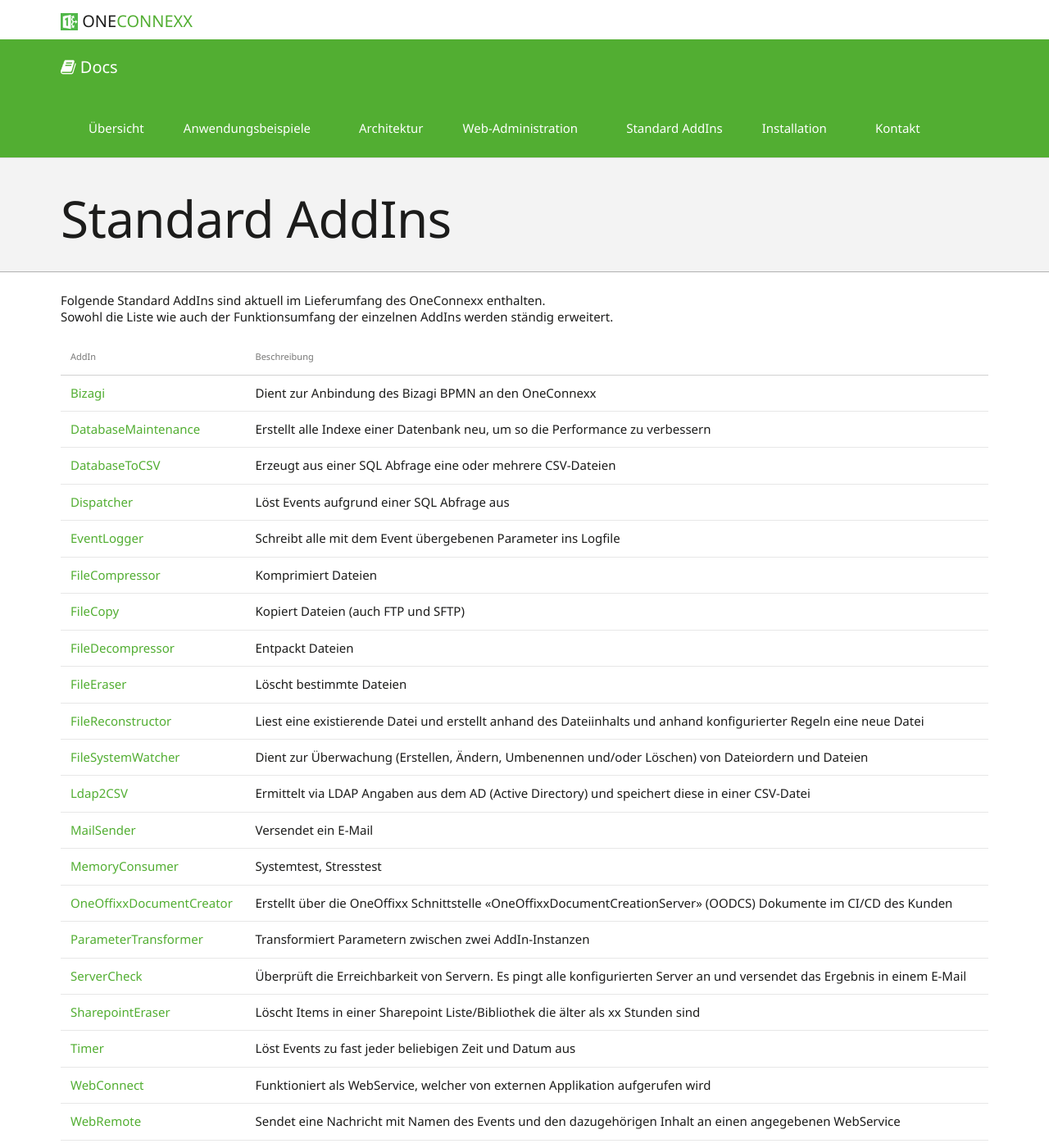
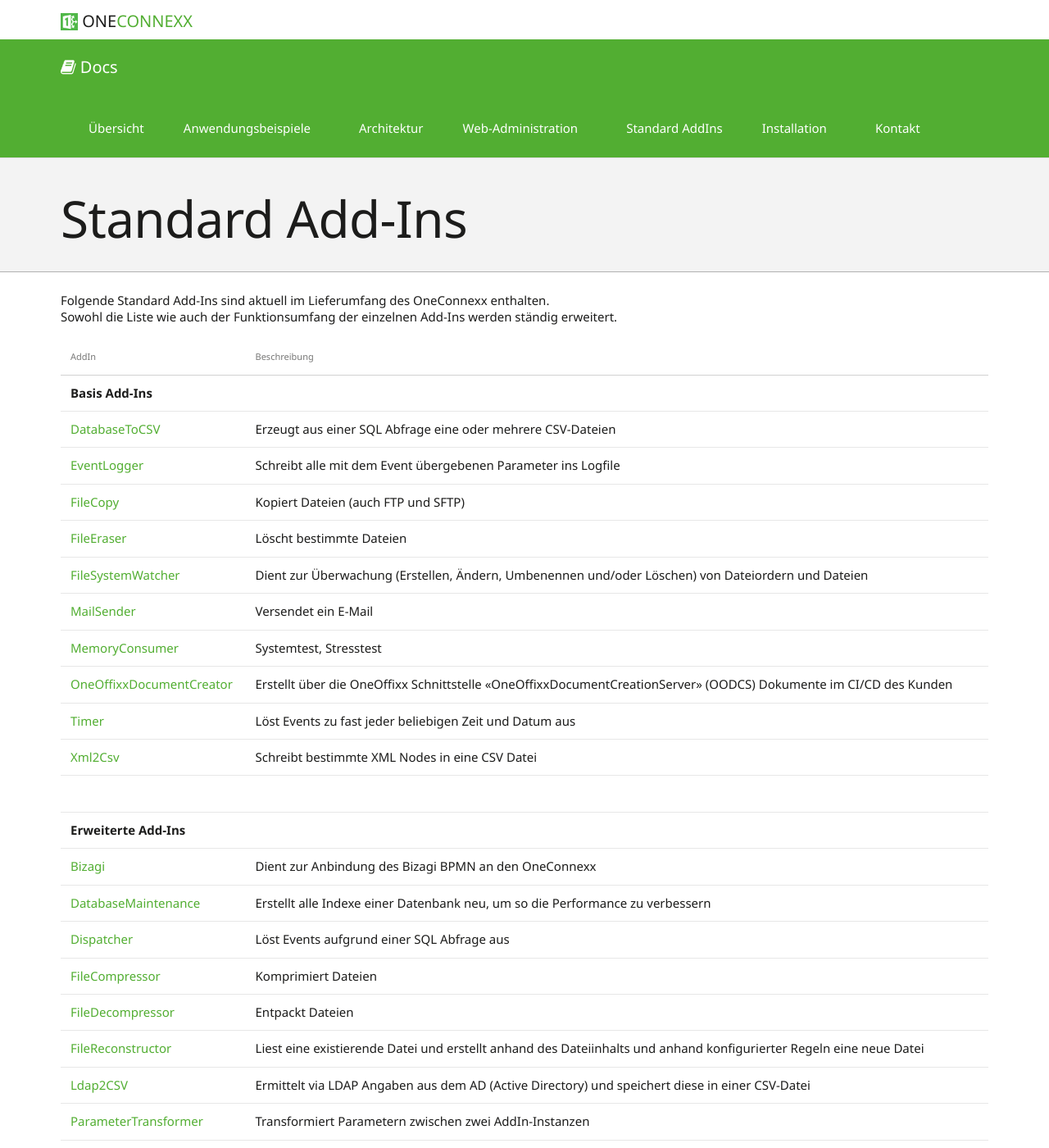
Before and after one commit to primesoft-group/oneconnexx-docs, a Jekyll site: the page built from _pages/addins/de/standardaddins.md, in a window 1280 px wide and 1400 px high. Shown: the whole window at 82% size. Built offline with Jekyll 4.4.1, drawn with Linux system fonts in a browser that asks for light colours; nearby versions of some CDN libraries; some web fonts are replaced; some of the changed text lies outside the part shown.

Commit message:
Update standardaddins.md

```diff
--- a/_pages/addins/de/standardaddins.md
+++ b/_pages/addins/de/standardaddins.md
@@ -1,35 +1,38 @@
 ---
 layout: page
-title: Standard AddIns
+title: Standard Add-Ins
 permalink: "addins/de/standardaddins/"
 ---
 
-Folgende Standard AddIns sind aktuell im Lieferumfang des OneConnexx enthalten.<br />
-Sowohl die Liste wie auch der Funktionsumfang der einzelnen AddIns werden ständig erweitert.<br /><br />
+Folgende Standard Add-Ins sind aktuell im Lieferumfang des OneConnexx enthalten.<br />
+Sowohl die Liste wie auch der Funktionsumfang der einzelnen Add-Ins werden ständig erweitert.<br /><br />
 
 {:.table .table-striped}
 | AddIn | Beschreibung |
 | --- | --- |
-| [Bizagi]({{ site.baseurl }}/addins/de/bizagi/) | Dient zur Anbindung des Bizagi BPMN an den OneConnexx |
-| [DatabaseMaintenance]({{ site.baseurl }}/addins/de/databasemaintenance/) | Erstellt alle Indexe einer Datenbank neu, um so die Performance zu verbessern |
+| __Basis Add-Ins__ |
 | [DatabaseToCSV]({{ site.baseurl }}/addins/de/databasetocsv/) | Erzeugt aus einer SQL Abfrage eine oder mehrere CSV-Dateien |
-| [Dispatcher]({{ site.baseurl }}/addins/de/dispatcher/) | Löst Events aufgrund einer SQL Abfrage aus |
 | [EventLogger]({{ site.baseurl }}/addins/de/eventlogger/) | Schreibt alle mit dem Event übergebenen Parameter ins Logfile |
-| [FileCompressor]({{ site.baseurl }}/addins/de/filecompressor/) | Komprimiert Dateien |
 | [FileCopy]({{ site.baseurl }}/addins/de/filecopy/) | Kopiert Dateien (auch FTP und SFTP) |
-| [FileDecompressor]({{ site.baseurl }}/addins/de/filedecompressor/) | Entpackt Dateien |
 | [FileEraser]({{ site.baseurl }}/addins/de/fileeraser/) | Löscht bestimmte Dateien |
-| [FileReconstructor]({{ site.baseurl }}/addins/de/filereconstructor/) | Liest eine existierende Datei und erstellt anhand des Dateiinhalts und anhand konfigurierter Regeln eine neue Datei |
 | [FileSystemWatcher]({{ site.baseurl }}/addins/de/filesystemwatcher/) | Dient zur Überwachung (Erstellen, Ändern, Umbenennen und/oder Löschen) von Dateiordern und Dateien |
-| [Ldap2CSV]({{ site.baseurl }}/addins/de/ldap2csv/) | Ermittelt via LDAP Angaben aus dem AD (Active Directory) und speichert diese in einer CSV-Datei |
 | [MailSender]({{ site.baseurl }}/addins/de/mailsender/) | Versendet ein E-Mail |
 | [MemoryConsumer]({{ site.baseurl }}/addins/de/memoryconsumer/) | Systemtest, Stresstest |
 | [OneOffixxDocumentCreator]({{ site.baseurl }}/addins/de/oneoffixxdocumentcreator/) | Erstellt über die OneOffixx Schnittstelle «OneOffixxDocumentCreationServer» (OODCS) Dokumente im CI/CD des Kunden |
+| [Timer]({{ site.baseurl }}/addins/de/timer/) | Löst Events zu fast jeder beliebigen Zeit und Datum aus |
+| [Xml2Csv]({{ site.baseurl }}/addins/de/xml2csv/) | Schreibt bestimmte XML Nodes in eine CSV Datei |
+| | |
+| __Erweiterte Add-Ins__ | |
+| [Bizagi]({{ site.baseurl }}/addins/de/bizagi/) | Dient zur Anbindung des Bizagi BPMN an den OneConnexx |
+| [DatabaseMaintenance]({{ site.baseurl }}/addins/de/databasemaintenance/) | Erstellt alle Indexe einer Datenbank neu, um so die Performance zu verbessern |
+| [Dispatcher]({{ site.baseurl }}/addins/de/dispatcher/) | Löst Events aufgrund einer SQL Abfrage aus |
+| [FileCompressor]({{ site.baseurl }}/addins/de/filecompressor/) | Komprimiert Dateien |
+| [FileDecompressor]({{ site.baseurl }}/addins/de/filedecompressor/) | Entpackt Dateien |
+| [FileReconstructor]({{ site.baseurl }}/addins/de/filereconstructor/) | Liest eine existierende Datei und erstellt anhand des Dateiinhalts und anhand konfigurierter Regeln eine neue Datei |
+| [Ldap2CSV]({{ site.baseurl }}/addins/de/ldap2csv/) | Ermittelt via LDAP Angaben aus dem AD (Active Directory) und speichert diese in einer CSV-Datei |
 | [ParameterTransformer]({{ site.baseurl }}/addins/de/parametertransformer/) | Transformiert Parametern zwischen zwei AddIn-Instanzen |
 | [ServerCheck]({{ site.baseurl }}/addins/de/servercheck/) | Überprüft die Erreichbarkeit von Servern. Es pingt alle konfigurierten Server an und versendet das Ergebnis in einem E-Mail |
 | [SharepointEraser]({{ site.baseurl }}/addins/de/sharepointeraser/) | Löscht Items in einer Sharepoint Liste/Bibliothek die älter als xx Stunden sind |
-| [Timer]({{ site.baseurl }}/addins/de/timer/) | Löst Events zu fast jeder beliebigen Zeit und Datum aus |
 | [WebConnect]({{ site.baseurl }}/addins/de/webconnect/) | Funktioniert als WebService, welcher von externen Applikation aufgerufen wird |
 | [WebRemote]({{ site.baseurl }}/addins/de/webremote/) | Sendet eine Nachricht mit Namen des Events und den dazugehörigen Inhalt an einen angegebenen WebService |
-| [Xml2Csv]({{ site.baseurl }}/addins/de/xml2csv/) | Schreibt bestimmte XML Nodes in eine CSV Datei |
 | [XSLTransform]({{ site.baseurl }}/addins/de/xsltransform/) | Transformiert XML Dateien |
```
